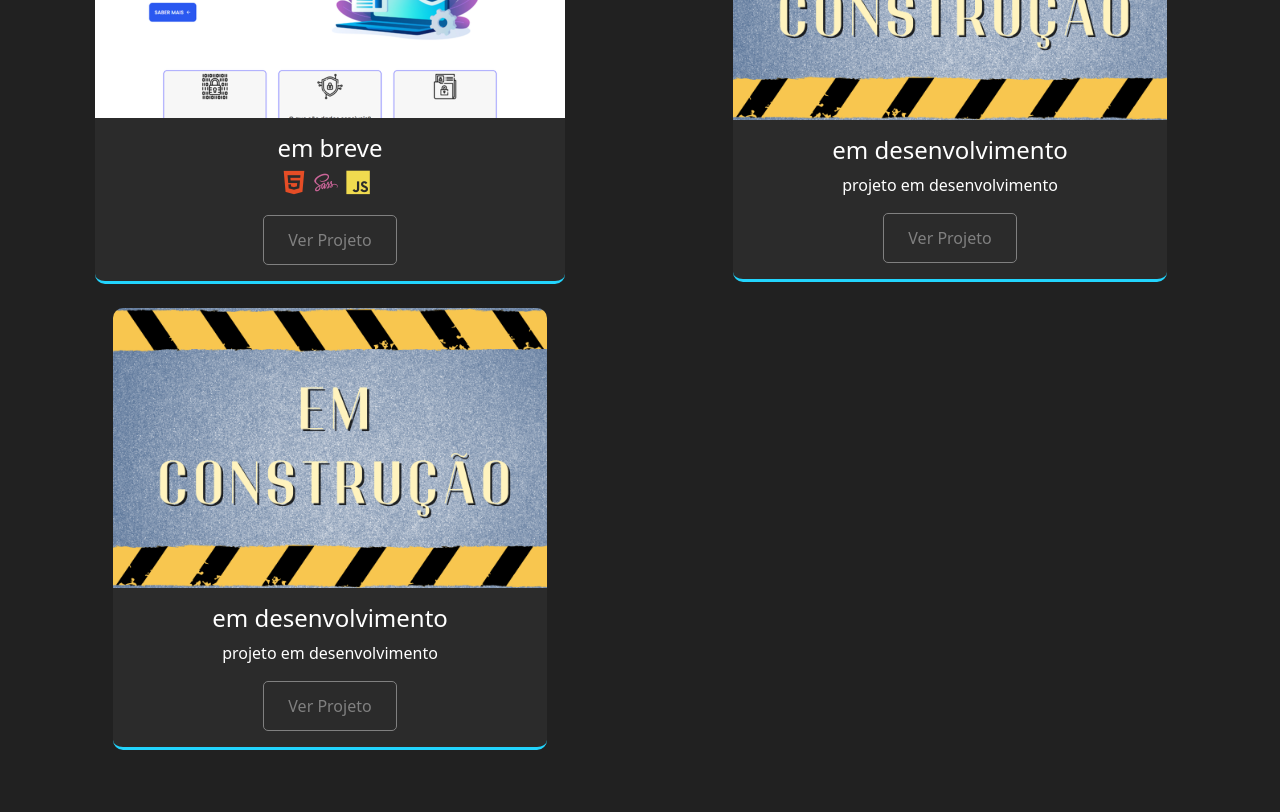
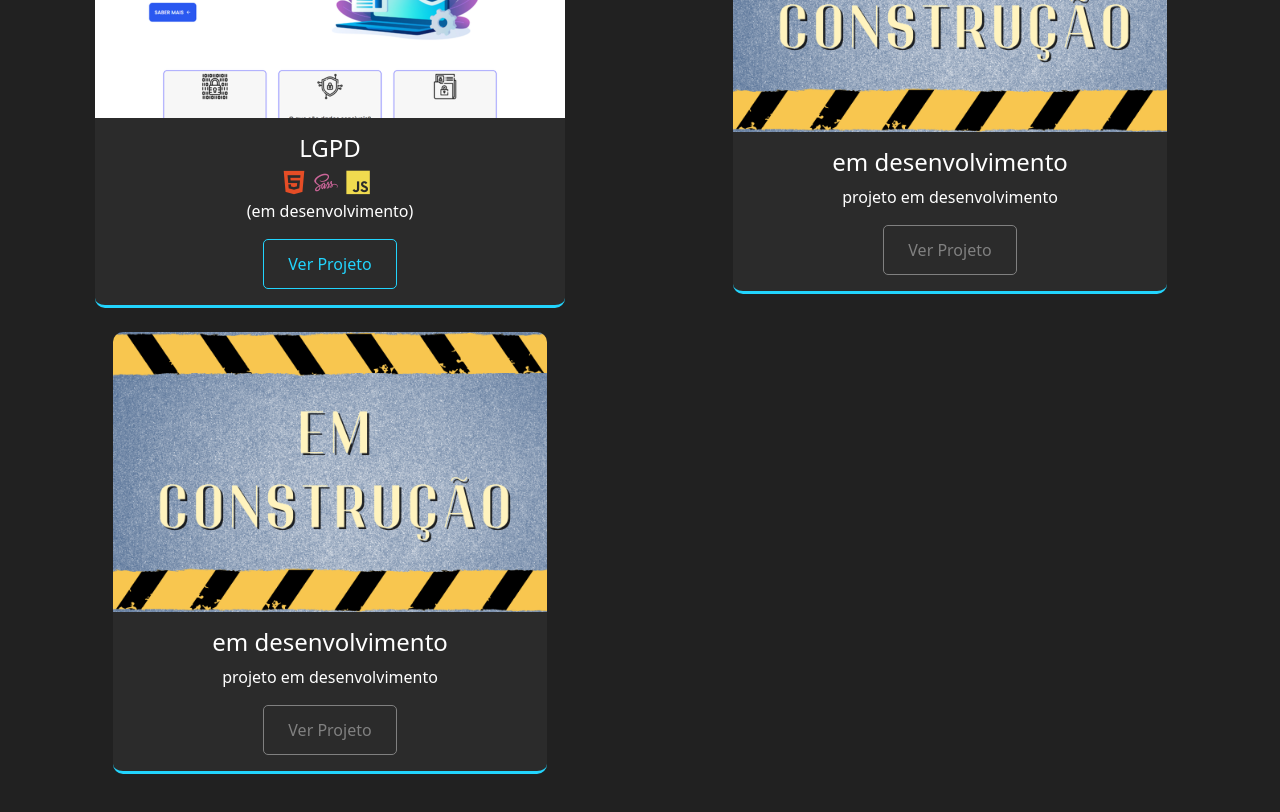
Before and after one commit to LucasBXavier/portifolio-angular, an Angular app: page / in a window 1280 px wide. Shown: the part 3640-4452 px from the top of the page. Built offline with nearby package versions, Linux system fonts and the light colour scheme; a web font is replaced by a local one.

Commit message:
chore: clean up unused components and files

```diff
--- a/src/app/footer/footer.component.html
+++ b/src/app/footer/footer.component.html
@@ -1,4 +1,4 @@
 <footer class="copyright">
-  <p class="copy">Copyright © 2024 <a href="https://github.com/LucasBXavier" target="_blank">Lucas Boareto</a>.
+  <p class="copy">Copyright © 2024 <a href="https://github.com/LucasBXavier" target="_blank" rel="noopener noreferrer">Lucas Boareto</a>.
     Todos os direitos reservados. </p>
 </footer>
--- a/src/app/projetos/projetos.component.html
+++ b/src/app/projetos/projetos.component.html
@@ -29,12 +29,15 @@
       </div>
       <div class="project-card">
         <img src="../../assets/images/LGPD.png">
-        <h3>em breve</h3>
+        <h3>LGPD</h3>
         <p class="tecnologias"><i class="devicon-html5-plain colored"></i>
           <i class="devicon-sass-original colored"></i>
-          <i class="devicon-javascript-plain colored"></i></p>
-        <a href="" target="_blank" rel="noopener noreferrer">
-          <button class="view-project-btn" disabled>Ver Projeto</button>
+          <i class="devicon-javascript-plain colored"></i>
+          <br>
+          (em desenvolvimento)
+        </p>
+        <a href="https://rhoanbarioni.github.io/LGPD_Facul/index.html" target="_blank" rel="noopener noreferrer">
+          <button class="view-project-btn">Ver Projeto</button>
         </a>
       </div>
       <div class="project-card">
--- a/src/app/sobreMim/sobreMim.component.html
+++ b/src/app/sobreMim/sobreMim.component.html
@@ -16,10 +16,10 @@
         desenvolvimento frontend e backend.
       </p>
       <div class="social-links">
-        <a href="https://www.linkedin.com/in/lucas-boareto-6b3964216/" target="_blank"><i
+        <a href="https://www.linkedin.com/in/lucas-boareto-6b3964216/" target="_blank" rel="noopener noreferrer"><i
             class="fab fa-linkedin"></i></a>
-        <a href="https://github.com/LucasBXavier" target="_blank"><i class="devicon-github-original"></i></a>
-        <a href="https://www.instagram.com/lucasboareto.dev/" target="_blank"><i class="fab fa-instagram"></i></a>
+        <a href="https://github.com/LucasBXavier" target="_blank" rel="noopener noreferrer"><i class="devicon-github-original"></i></a>
+        <a href="https://www.instagram.com/lucasboareto.dev/" target="_blank" rel="noopener noreferrer"><i class="fab fa-instagram"></i></a>
         <a href="mailto:lucas_b.xavier@hotmail.com"><i class="fa-regular fa-envelope"></i></a>
         <a href="/assets/cv/curriculo-Lucas.pdf" download="curriculo-Lucas.pdf" id="button-40"
           class="download-link">download cv <i class="fas fa-file-pdf"></i></a>
```
Also changed, not shown: src/assets/images/vidaSemCLT.png.
